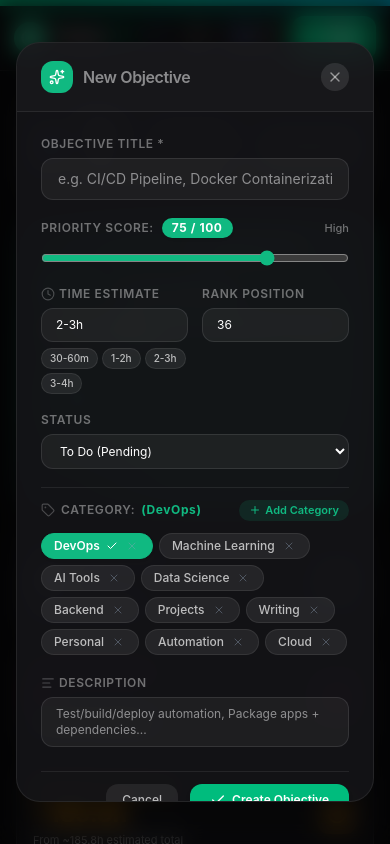
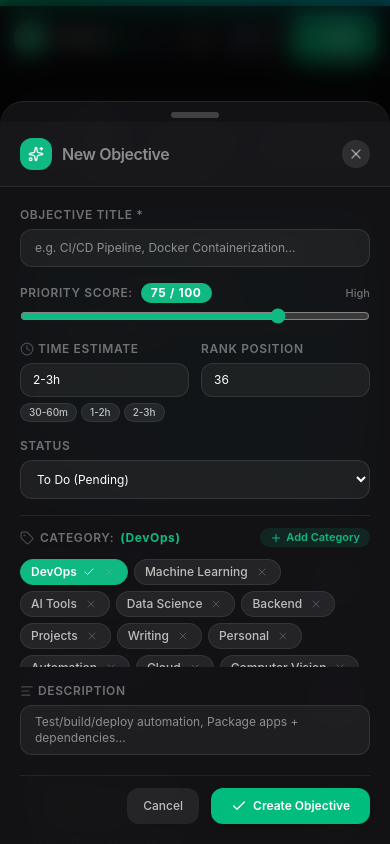
Before and after one commit to aroshwijesinghe/ToDo, a React (Vite) app: page / in a window 390 px wide. Both pictures are taken after a click on the button "New Task". Shown: the top 844 px of the page. Built offline with nearby package versions, Linux system fonts and the light colour scheme.

Commit message:
transformed task modal into an iOS bottom sheet on mobile screens

```diff
--- a/src/components/TaskModal.tsx
+++ b/src/components/TaskModal.tsx
@@ -41,7 +41,6 @@ export const TaskModal: React.FC<TaskModalProps> = ({
   const [showAddCatInput, setShowAddCatInput] = useState(false);
 
   const themeConfig = THEME_CONFIGS[theme];
-  const isWhite = theme === 'white';
 
   useEffect(() => {
     if (initialData) {
@@ -111,12 +110,17 @@ export const TaskModal: React.FC<TaskModalProps> = ({
   };
 
   return (
-    <div className="fixed inset-0 z-50 flex items-center justify-center p-4 bg-black/60 backdrop-blur-md animate-in fade-in duration-200">
+    <div className="fixed inset-0 z-50 flex items-end sm:items-center justify-center p-0 sm:p-4 bg-black/65 backdrop-blur-md animate-in fade-in duration-200">
       <div
-        className={`border rounded-3xl w-full max-w-lg overflow-hidden shadow-2xl transition-all max-h-[90vh] flex flex-col ${themeConfig.classes.cardBg} ${themeConfig.classes.cardBorder} ${themeConfig.classes.textPrimary}`}
+        className={`border-t sm:border rounded-t-3xl sm:rounded-3xl w-full max-w-lg overflow-hidden shadow-2xl transition-all max-h-[92vh] flex flex-col ${themeConfig.classes.cardBg} ${themeConfig.classes.cardBorder} ${themeConfig.classes.textPrimary}`}
       >
+        {/* Mobile Pull Bar Handle */}
+        <div className="flex justify-center pt-2.5 pb-1 sm:hidden">
+          <div className="w-12 h-1.5 rounded-full bg-white/20 dark:bg-white/20" />
+        </div>
+
         {/* Modal Header */}
-        <div className={`flex items-center justify-between px-6 py-4.5 border-b shrink-0 ${themeConfig.classes.tableHeaderBg}`}>
+        <div className={`flex items-center justify-between px-5 sm:px-6 py-4 border-b shrink-0 ${themeConfig.classes.tableHeaderBg}`}>
           <div className="flex items-center gap-2.5">
             <div
               className="w-8 h-8 rounded-xl flex items-center justify-center text-white"
@@ -137,10 +141,10 @@ export const TaskModal: React.FC<TaskModalProps> = ({
         </div>
 
         {/* Form Body */}
-        <form onSubmit={handleSubmit} className="p-6 space-y-4.5 overflow-y-auto flex-1">
+        <form onSubmit={handleSubmit} className="p-5 sm:p-6 space-y-4 overflow-y-auto flex-1 text-xs">
           {/* Task Name */}
           <div>
-            <label className={`block text-xs font-semibold uppercase tracking-wider mb-1.5 ${themeConfig.classes.textMuted}`}>
+            <label className={`block font-semibold uppercase tracking-wider mb-1.5 ${themeConfig.classes.textMuted}`}>
               Objective Title *
             </label>
             <input
@@ -149,13 +153,13 @@ export const TaskModal: React.FC<TaskModalProps> = ({
               value={task}
               onChange={(e) => setTask(e.target.value)}
               placeholder="e.g. CI/CD Pipeline, Docker Containerization..."
-              className={`w-full px-4 py-2.5 border rounded-xl text-sm focus:outline-none transition-all ${themeConfig.classes.inputBg} ${themeConfig.classes.inputBorder} ${themeConfig.classes.textPrimary}`}
+              className={`w-full px-3.5 sm:px-4 py-2.5 border rounded-xl text-xs sm:text-sm focus:outline-none transition-all ${themeConfig.classes.inputBg} ${themeConfig.classes.inputBorder} ${themeConfig.classes.textPrimary}`}
             />
           </div>
 
           {/* Priority Slider */}
           <div>
-            <div className="flex justify-between items-center mb-1.5 text-xs">
+            <div className="flex justify-between items-center mb-1.5">
               <label className={`font-semibold uppercase tracking-wider flex items-center gap-2 ${themeConfig.classes.textMuted}`}>
                 Priority Score:
                 <span
@@ -175,15 +179,15 @@ export const TaskModal: React.FC<TaskModalProps> = ({
               max="100"
               value={pri}
               onChange={(e) => setPri(Number(e.target.value))}
-              className="w-full cursor-pointer h-2 rounded-full bg-black/10 dark:bg-white/10"
+              className="w-full cursor-pointer h-2.5 rounded-full bg-black/10 dark:bg-white/10"
               style={{ accentColor: themeConfig.accentHex }}
             />
           </div>
 
           {/* Time Estimate & Rank */}
-          <div className="grid grid-cols-2 gap-3.5">
+          <div className="grid grid-cols-2 gap-3">
             <div>
-              <label className={`block text-xs font-semibold uppercase tracking-wider mb-1.5 flex items-center gap-1 ${themeConfig.classes.textMuted}`}>
+              <label className={`block font-semibold uppercase tracking-wider mb-1.5 flex items-center gap-1 ${themeConfig.classes.textMuted}`}>
                 <Clock className="w-3.5 h-3.5 opacity-60" />
                 Time Estimate
               </label>
@@ -192,15 +196,15 @@ export const TaskModal: React.FC<TaskModalProps> = ({
                 value={time}
                 onChange={(e) => setTime(e.target.value)}
                 placeholder="e.g. 3-4h, 30-60m"
-                className={`w-full px-3.5 py-2 border rounded-xl text-xs focus:outline-none ${themeConfig.classes.inputBg} ${themeConfig.classes.inputBorder} ${themeConfig.classes.textPrimary}`}
+                className={`w-full px-3 py-2 border rounded-xl text-xs focus:outline-none ${themeConfig.classes.inputBg} ${themeConfig.classes.inputBorder} ${themeConfig.classes.textPrimary}`}
               />
               <div className="flex flex-wrap gap-1 mt-1.5">
-                {TIME_PRESETS.slice(0, 4).map((p) => (
+                {TIME_PRESETS.slice(0, 3).map((p) => (
                   <button
                     key={p}
                     type="button"
                     onClick={() => setTime(p)}
-                    className={`text-[10px] font-medium px-2 py-0.5 rounded-full border transition-colors ${themeConfig.classes.badgeBg} ${themeConfig.classes.cardBorder} ${themeConfig.classes.textSecondary} hover:opacity-100`}
+                    className={`text-[10px] font-medium px-2 py-0.5 rounded-full border transition-colors ${themeConfig.classes.badgeBg} ${themeConfig.classes.cardBorder} ${themeConfig.classes.textSecondary}`}
                   >
                     {p}
                   </button>
@@ -209,7 +213,7 @@ export const TaskModal: React.FC<TaskModalProps> = ({
             </div>
 
             <div>
-              <label className={`block text-xs font-semibold uppercase tracking-wider mb-1.5 ${themeConfig.classes.textMuted}`}>
+              <label className={`block font-semibold uppercase tracking-wider mb-1.5 ${themeConfig.classes.textMuted}`}>
                 Rank Position
               </label>
               <input
@@ -217,20 +221,20 @@ export const TaskModal: React.FC<TaskModalProps> = ({
                 min="1"
                 value={rank}
                 onChange={(e) => setRank(Number(e.target.value))}
-                className={`w-full px-3.5 py-2 border rounded-xl text-xs focus:outline-none ${themeConfig.classes.inputBg} ${themeConfig.classes.inputBorder} ${themeConfig.classes.textPrimary}`}
+                className={`w-full px-3 py-2 border rounded-xl text-xs focus:outline-none ${themeConfig.classes.inputBg} ${themeConfig.classes.inputBorder} ${themeConfig.classes.textPrimary}`}
               />
             </div>
           </div>
 
           {/* Status */}
           <div>
-            <label className={`block text-xs font-semibold uppercase tracking-wider mb-1.5 ${themeConfig.classes.textMuted}`}>
+            <label className={`block font-semibold uppercase tracking-wider mb-1.5 ${themeConfig.classes.textMuted}`}>
               Status
             </label>
             <select
               value={status}
               onChange={(e) => setStatus(e.target.value as TaskStatus)}
-              className={`w-full px-3.5 py-2 border rounded-xl text-xs focus:outline-none ${themeConfig.classes.inputBg} ${themeConfig.classes.inputBorder} ${themeConfig.classes.textPrimary}`}
+              className={`w-full px-3 py-2.5 border rounded-xl text-xs focus:outline-none ${themeConfig.classes.inputBg} ${themeConfig.classes.inputBorder} ${themeConfig.classes.textPrimary}`}
             >
               <option value="todo">To Do (Pending)</option>
               <option value="in-progress">In Progress</option>
@@ -241,7 +245,7 @@ export const TaskModal: React.FC<TaskModalProps> = ({
           {/* CATEGORY SECTION */}
           <div className={`space-y-2 border-t pt-3 ${themeConfig.classes.cardBorder}`}>
             <div className="flex items-center justify-between">
-              <label className={`text-xs font-semibold uppercase tracking-wider flex items-center gap-1.5 ${themeConfig.classes.textMuted}`}>
+              <label className={`font-semibold uppercase tracking-wider flex items-center gap-1.5 ${themeConfig.classes.textMuted}`}>
                 <Tag className="w-3.5 h-3.5 opacity-60" />
                 Category: <span style={{ color: themeConfig.accentHex }} className="capitalize font-bold">({category || 'None'})</span>
               </label>
@@ -250,7 +254,7 @@ export const TaskModal: React.FC<TaskModalProps> = ({
                 <button
                   type="button"
                   onClick={() => setShowAddCatInput(true)}
-                  className="flex items-center gap-1 text-[11px] font-semibold px-2.5 py-0.5 rounded-full transition-all hover:scale-105"
+                  className="flex items-center gap-1 text-[11px] font-semibold px-2.5 py-0.5 rounded-full transition-all active:scale-95"
                   style={{ backgroundColor: `${themeConfig.accentHex}20`, color: themeConfig.accentHex }}
                 >
                   <Plus className="w-3 h-3" />
@@ -296,18 +300,18 @@ export const TaskModal: React.FC<TaskModalProps> = ({
               </div>
             )}
 
-            {/* Category Chips with Delete Button */}
-            <div className="flex flex-wrap gap-1.5 pt-1 max-h-32 overflow-y-auto">
+            {/* Category Chips */}
+            <div className="flex flex-wrap gap-1.5 pt-1 max-h-28 overflow-y-auto">
               {categories.map((c) => {
                 const isSelected = category === c;
                 return (
                   <div
                     key={c}
                     onClick={() => setCategory(c)}
-                    className={`group/chip cursor-pointer inline-flex items-center gap-1.5 text-xs font-medium px-3 py-1 rounded-full border transition-all ${
+                    className={`group/chip cursor-pointer inline-flex items-center gap-1.5 text-xs font-medium px-2.5 py-1 rounded-full border transition-all ${
                       isSelected
                         ? 'text-white font-semibold shadow-sm'
-                        : `${themeConfig.classes.badgeBg} ${themeConfig.classes.cardBorder} ${themeConfig.classes.textSecondary} hover:opacity-100`
+                        : `${themeConfig.classes.badgeBg} ${themeConfig.classes.cardBorder} ${themeConfig.classes.textSecondary}`
                     }`}
                     style={isSelected ? { backgroundColor: themeConfig.accentHex, borderColor: themeConfig.accentHex } : {}}
                   >
@@ -330,7 +334,7 @@ export const TaskModal: React.FC<TaskModalProps> = ({
 
           {/* Description */}
           <div>
-            <label className={`block text-xs font-semibold uppercase tracking-wider mb-1.5 flex items-center gap-1 ${themeConfig.classes.textMuted}`}>
+            <label className={`block font-semibold uppercase tracking-wider mb-1.5 flex items-center gap-1 ${themeConfig.classes.textMuted}`}>
               <AlignLeft className="w-3.5 h-3.5 opacity-60" />
               Description
             </label>
@@ -348,13 +352,13 @@ export const TaskModal: React.FC<TaskModalProps> = ({
             <button
               type="button"
               onClick={onClose}
-              className={`px-4 py-2 text-xs font-medium rounded-xl transition-colors ${themeConfig.classes.badgeBg} ${themeConfig.classes.textSecondary} hover:opacity-100`}
+              className={`px-4 py-2.5 font-medium rounded-xl transition-colors ${themeConfig.classes.badgeBg} ${themeConfig.classes.textSecondary}`}
             >
               Cancel
             </button>
             <button
               type="submit"
-              className={`flex items-center gap-1.5 px-5 py-2 text-xs font-semibold rounded-xl shadow-md transition-all active:scale-95 ${themeConfig.classes.accentBtn}`}
+              className={`flex items-center gap-1.5 px-5 py-2.5 font-semibold rounded-xl shadow-md transition-all active:scale-95 ${themeConfig.classes.accentBtn}`}
             >
               <Check className="w-4 h-4" />
               {initialData ? 'Save Changes' : 'Create Objective'}
```
